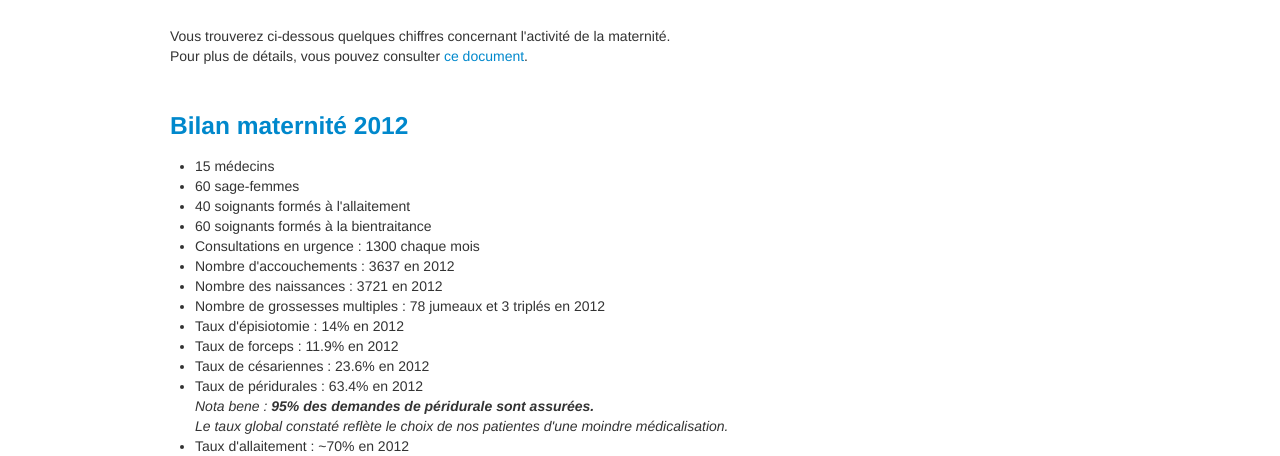
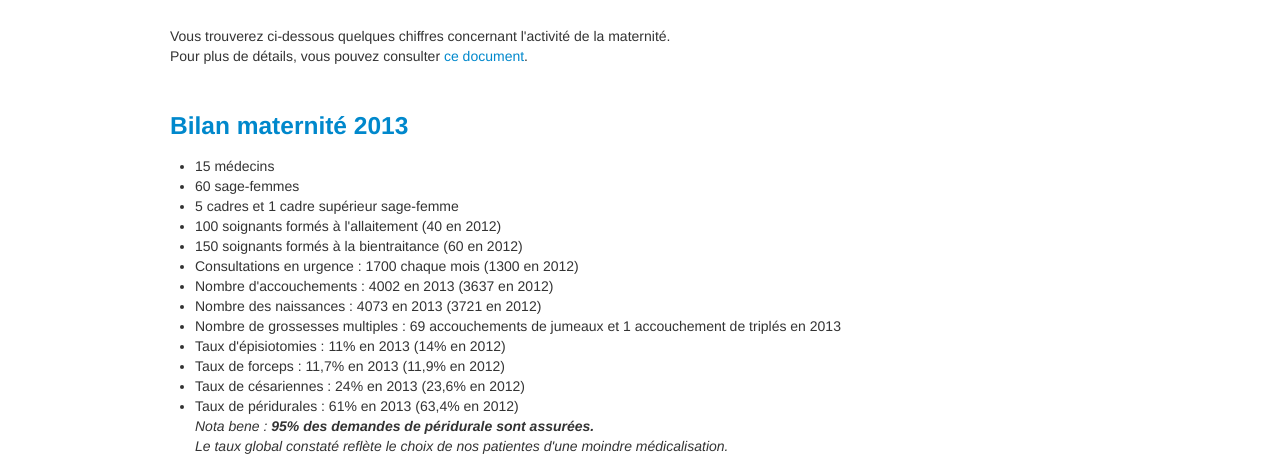
Before and after one commit to gyril/chsd, a website: page chiffres-cles.html in a window 1280 px wide. Shown: the part 346-802 px from the top of the page. Drawn offline with Linux system fonts and the light colour scheme.

Commit message:
refresh mid 2014

```diff
--- a/chiffres-cles.html
+++ b/chiffres-cles.html
@@ -111,23 +111,26 @@
 
 			<br>
 
-			<h3>Bilan maternité 2012</h3>
+			<h3>Bilan maternité 2013</h3>
 			<ul>
 				<li>15 médecins</li>
 				<li>60 sage-femmes</li>
-				<li>40 soignants formés à l'allaitement</li>
-				<li>60 soignants formés à la bientraitance</li>
-				<li>Consultations en urgence : 1300 chaque mois</li>
-				<li>Nombre d'accouchements : 3637 en 2012</li>
-				<li>Nombre des naissances : 3721 en 2012</li>
-				<li>Nombre de grossesses multiples : 78 jumeaux et 3 triplés en 2012</li>
-				<li>Taux d'épisiotomie : 14% en 2012</li>
-				<li>Taux de forceps : 11.9% en 2012</li>
-				<li>Taux de césariennes : 23.6% en 2012</li>
-				<li>Taux de péridurales : 63.4% en 2012<br>
+				<li>5 cadres et 1 cadre supérieur sage-femme</li>
+				<li>100 soignants formés à l'allaitement (40 en 2012)</li>
+				<li>150 soignants formés à la bientraitance (60 en 2012)</li>
+				<li>Consultations en urgence : 1700 chaque mois (1300 en 2012)</li>
+				<li>Nombre d'accouchements : 4002 en 2013 (3637 en 2012)</li>
+				<li>Nombre des naissances : 4073 en 2013 (3721 en 2012)</li>
+				<li>Nombre de grossesses multiples : 69 accouchements de jumeaux et 1 accouchement de triplés en 2013</li>
+				<li>Taux d'épisiotomies : 11% en 2013 (14% en 2012)</li>
+				<li>Taux de forceps : 11,7% en 2013 (11,9% en 2012)</li>
+				<li>Taux de césariennes : 24% en 2013 (23,6% en 2012)</li>
+				<li>Taux de péridurales : 61% en 2013 (63,4% en 2012)<br>
 					<em>Nota bene : <strong>95% des demandes de péridurale sont assurées.</strong></em><br>
 					<em>Le taux global constaté reflète le choix de nos patientes d'une moindre médicalisation.</em></li>
-				<li>Taux d'allaitement : ~70% en 2012</li>
+				<li>Taux d'allaitement : ~70% en 2013 (stable par rapport à 2012)</li>
+				<li>Réparations de mutilations sexuelles : 42 en 2013</li>
+				<li>Interventions pour cancer du sein : 35 en 2013</li>
 			</ul>
 	    </div>
 	    <div class="push"></div>
```
Also changed, not shown: equipe.html (+24 -23 lines), index.html (+2 -0 lines), informations-maternite.html (+3 -1 lines), img/jessica-dahan-saal-240.jpg (added), ressources/cesarienne-en-images.png (added), 2 other files.
